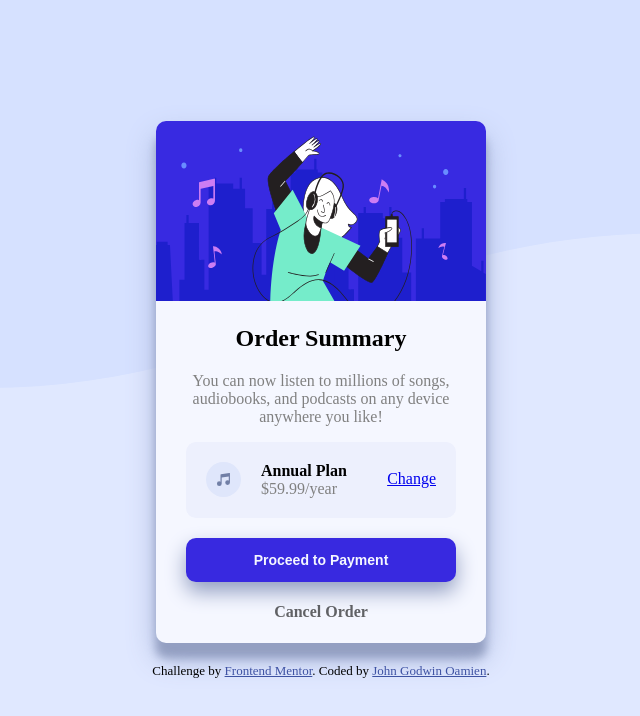
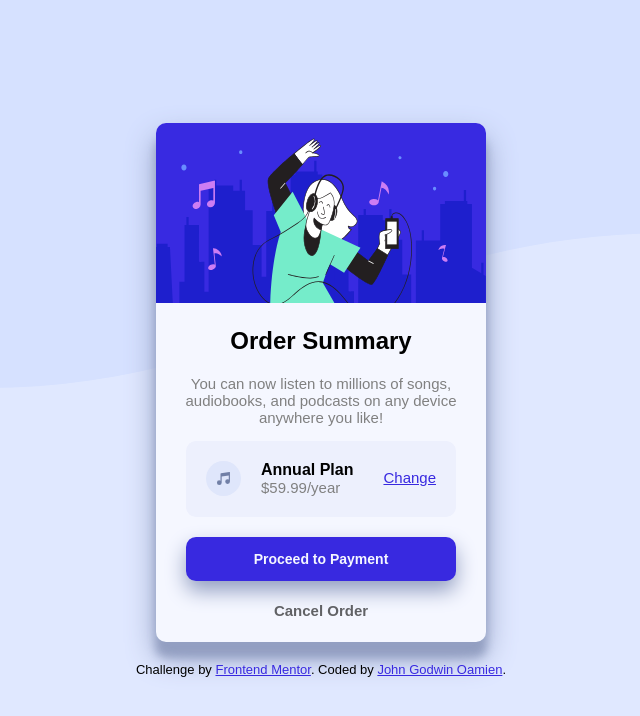
Before and after one commit to Wariboko65/order-summary-component-main, a plain HTML site: page index.html in a window 1280 px wide. Shown: the whole page, without its empty margins (319-959 px from the left). Drawn offline with Linux system fonts and the light colour scheme; a web font is replaced by a local one.

Commit message:
finished work

```diff
--- a/index.html
+++ b/index.html
@@ -7,127 +7,32 @@
   <link rel="stylesheet" href="https://fonts.google.com/specimen/Red+Hat+Display">
   <link rel="stylesheet" href="index.css">
   <title>Frontend Mentor | Order summary card</title>
-  <style>
-    .attribution { font-size: 13px; text-align: center; margin-top: 20px;}
-    .attribution a { color: hsl(228, 45%, 44%); }
-    body {
-      background: url(images/pattern-background-mobile.svg) no-repeat fixed;
-      background-size: contain;
-      background-color: hsl(225, 100%, 94%);
-      display: flex;
-      flex-direction: column;
-      align-items: center;
-      justify-content: center;
-      height: calc(100vh - 16px);
-
-    }
-
-    .container {
-      width: 330px;
-      height: auto;
-      background-color: hsl(225, 100%, 98%);
-      border-radius: 10px;
-      box-shadow: 0px 15px 10px 0 hsl(225, 28%, 67%), 0 15px 30px hsl(225, 41%, 77%);
-    }
-    .image > img {
-      border-radius: 10px 10px 0 0 ;
-    }
-    .text {
-      margin: 0 20px;
-      text-align: center;
-    }
-    .plan {
-      background-color: hsl(227, 78%, 96%);
-      border-radius: 10px;
-      margin-bottom: 20px;
-      padding: 20px;
-      text-align: left;
-    }
-    .planb {
-      margin: 10px 10px;
-    }
-    button {
-      width: 100%;
-      padding: 14px 16px;
-      border-radius: 10px;
-      border: none;
-      background-color: hsl(245, 75%, 52%);
-      color: hsl(225, 100%, 98%);
-      font-weight: bold;
-      font-size: 14px;
-      cursor: pointer;
-      transition: 0.5s;
-      box-shadow: 0px 10px 20px 0 hsl(225, 28%, 67%);
-    }
-    button:hover {
-      background-color: hsl(273, 75%, 52%);
-    }
-    .plan img {
-      float: left;
-    }
-    .plan a{
-      float: right;
-      cursor: pointer;
-      transition: 0.5s;
-    }
-    .plan a:hover {
-      text-decoration: none;
-      color: hsl(273, 75%, 52%);
-    }
-    .plan h4 {
-      margin: 0;
-      margin-left: 55px;
-    }
-    h4 a {
-      margin-top: -10px;
-      font-weight: normal;
-    }
-    span {
-      color: grey;
-      font-weight: normal;
-    }
-    .new {
-      opacity: 0.6;
-      transition: 0.3s;
-    }
-    .new:hover {
-      opacity: 1;
-      cursor: pointer;
-    }
-    @media screen and (min-width: 992px) {
-      body {
-        background: url(images/pattern-background-desktop.svg) no-repeat fixed;
-        background-size: contain;
-        background-color: hsl(225, 100%, 94%);
-      }
-    }
-  </style>
 </head>
 <body>
-  <div class="container">
-    <div class="image">
-      <img src="images/illustration-hero.svg" alt="hero" height="180px" width="100%">
-    </div>
-    <div class="text">
+  <main>
+    <article class="container">
+      <section class="image">
+      <img src="images/illustration-hero.svg" alt="hero">
+      </section>
+    <section class="text">
       <h2>Order Summary</h2>
-      <p style="color: grey;">You can now listen to millions of songs, audiobooks, and podcasts on any
+      <p>You can now listen to millions of songs, audiobooks, and podcasts on any
         device anywhere you like!</p>
     <div class="planb">
     <div class="plan">
-      <img src="images/icon-music.svg" alt="music" height="35" width="35">
-      <h4>Annual Plan <br> <span>$59.99/year</span><a href="#">Change</a></h4>
+      <img src="images/icon-music.svg" alt="music">
+      <h4>Annual Plan <br> <span>$59.99/year</span><a href="#" target="_blank">Change</a></h4>
+    </div>
+    <button type="button"><a href="#" target="_blank">Proceed to Payment</a></button>
+    </div>
+    <h4 class="new"><a href="#" target="_blank">Cancel Order</a></h4>
+    </section>
+    </article>
 
-    </div>
-    <button type="button">Proceed to Payment</button>
-    </div>
-    <h4 class="new">Cancel Order</h4>
-
-  </div>
-</div>
-
-  <div class="attribution">
-    Challenge by <a href="https://www.frontendmentor.io?ref=challenge" target="_blank">Frontend Mentor</a>.
-    Coded by <a href="#">John Godwin Oamien</a>.
-  </div>
+<aside class="attribution">
+  Challenge by <a href="https://www.frontendmentor.io?ref=challenge" target="_blank">Frontend Mentor</a>.
+  Coded by <a href="#">John Godwin Oamien</a>.
+</aside>
+</main>
 </body>
 </html>
--- a/index.scss
+++ b/index.scss
@@ -0,0 +1,133 @@
+$mainbg: hsl(225, 100%, 94%);
+$musicbg: hsl(227, 78%, 96%);
+$cardcolor: hsl(225, 100%, 98%);
+$btnbg: hsl(245, 75%, 52%);
+$btnhover: hsl(273, 75%, 52%);
+$boxshadow: hsl(225, 28%, 67%);
+$grey: grey;
+$cancle: black;
+
+@mixin flex($direction) {
+    display: flex;
+    flex-direction: $direction;
+    justify-content: center;
+    align-items: center;
+}
+* {
+    font-family: "Red Hat Display", arial, sans-serif;
+    box-sizing: border-box;
+}
+
+body {
+    background: url(images/pattern-background-mobile.svg) no-repeat fixed;
+    background-size: contain;
+    background-color: $mainbg;
+}
+main {
+    @include flex(column);
+    height: calc(100vh - 16px);
+    aside {
+        font-size: 13px;
+        text-align: center;
+        margin-top: 20px;
+    }
+    aside a {
+        color: $btnbg;
+    }
+}
+.container {
+    width: 330px;
+    height: auto;
+    background-color: $cardcolor;
+    border-radius: 10px;
+    box-shadow: 0px 15px 10px 0 $boxshadow, 0 15px 30px $boxshadow;
+    .image {
+        img {
+            border-radius: 10px 10px 0 0;
+            height: 180px;
+            width: 100%;
+        }
+    }
+    .text {
+        margin: 0 20px;
+        text-align: center;
+        p {
+            color: $grey;
+            font-size: 15px;
+        }
+        .planb {
+            margin: 10px 10px;
+            .plan {
+                background-color: $musicbg;
+                border-radius: 10px;
+                margin-bottom: 20px;
+                padding: 20px;
+                text-align: left;
+                img {
+                    float: left;
+                    height: 35px;
+                    width: 35px;
+                }
+                a {
+                    float: right;
+                    transition: 0.5s;
+                    margin-top: -10px;
+                    font-weight: normal;
+                    color: $btnbg;
+                    font-size: 15px;
+                    &:hover {
+                        text-decoration: none;
+                        color: $btnhover;
+                }
+            }
+            h4 {
+                margin: 0;
+                margin-left: 55px;
+                span {
+                    color: grey;
+                    font-weight: normal;
+                    font-size: 15px;
+                }
+            }
+        }
+        button {
+            width: 100%;
+            padding: 14px 16px;
+            border-radius: 10px;
+            border: none;
+            background-color: $btnbg;
+            font-weight: bold;
+            font-size: 14px;
+            transition: 0.5s;
+            cursor: pointer;
+            box-shadow: 0px 10px 20px 0 $boxshadow;
+            &:hover {
+                background-color: $btnhover;
+            }
+        }
+        button a {
+            color: $cardcolor;
+            text-decoration: none;
+        }
+    }
+    .new {
+        a {
+            opacity: 0.6;
+            transition: 0.3s;
+            color: $cancle;
+            text-decoration: none;
+            font-size: 15px;
+            &:hover {
+                opacity: 1;
+            }
+        }
+    }
+  }
+}
+@media screen and (min-width: 992px) {
+    body {
+        background: url(images/pattern-background-desktop.svg) no-repeat fixed;
+        background-size: contain;
+        background-color: $mainbg;
+      }
+}
```
Also changed, not shown: images/order-summary-preview.png (added), index.css, 3 other files.
